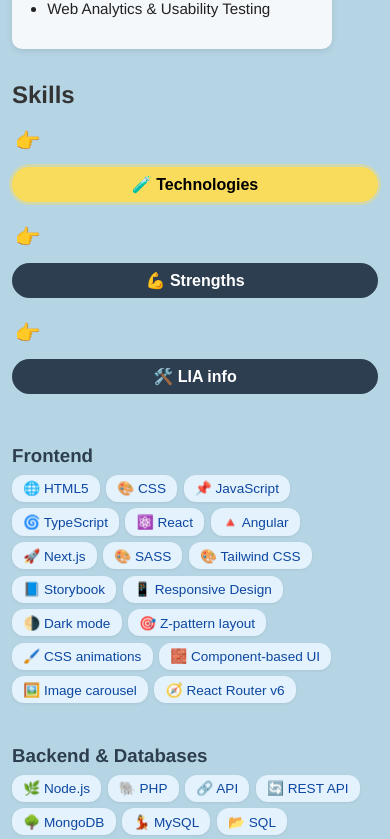
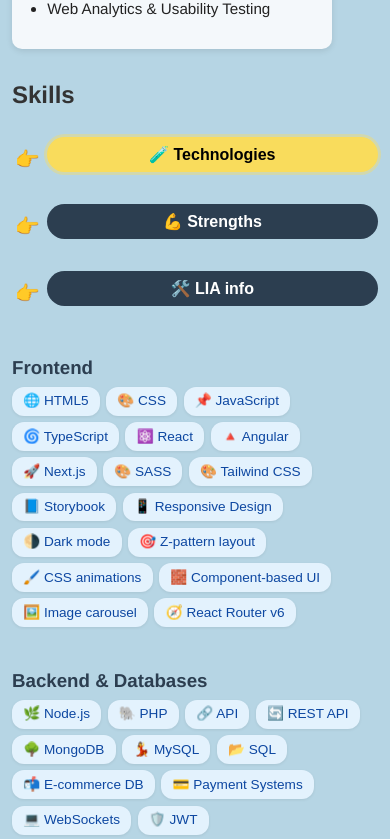
Before and after one commit to StefanPalsson/Stefan-CV, a React (Vite) app: page / in a window 390 px wide. Shown: the part 840-1679 px from the top of the page. Built offline with nearby package versions, Linux system fonts and the light colour scheme.

Commit message:
Fix: mobil tabs, finger-ikon och badges responsiva

```diff
--- a/src/App.css
+++ b/src/App.css
@@ -655,3 +655,55 @@
     );
   }
 }
+
+/* =========================
+   FIX: Tabs + Finger + Badges
+   ========================= */
+
+/* Gör badges robusta: behåll form, wrap mellan badges, aldrig klippt text */
+.tech-badges {
+  display: flex;
+  flex-wrap: wrap;
+  gap: 0.5rem;
+}
+
+.tech-tags button,
+.tech-badges span {
+  display: inline-flex;            /* bättre boxmodell än inline */
+  align-items: center;
+  line-height: 1.3;                /* undvik att text/bakgrund klipper varandra */
+  white-space: nowrap;             /* ingen radbrytning inne i en badge */
+}
+
+/* Extra säkerhet när utrymmet är riktigt tight */
+@supports (overflow-wrap: anywhere) {
+  .tech-tags { row-gap: 0.5rem; column-gap: 0.5rem; }
+}
+
+/* --- Mobil: lägg finger till vänster om varje knapp --- */
+@media (max-width: 768px) {
+  /* Grid med 2 kolumner: [👉][knapp] i varje rad */
+  .tab-wrapper {
+    display: grid;
+    grid-template-columns: auto 1fr;
+    gap: 0.5rem 0.6rem; /* rad-gap / kolumn-gap */
+    align-items: center;
+    width: 100%;
+  }
+
+  /* Fingret i kolumn 1, knappar i kolumn 2 (sker naturligt pga DOM-ordning) */
+  .finger-icon {
+    font-size: 1.25rem;    /* aningen mindre på mobil */
+    line-height: 1;        /* kompakt */
+  }
+
+  .nav-button {
+    width: 100%;           /* fyll raden bredvid fingret */
+    min-width: 0;          /* tillåt krymp */
+    padding: 0.55rem 1rem; /* lite smalare så allt får plats */
+    justify-content: center;
+  }
+
+  /* Ta bort ev. “flex: 1” från tidigare regler när vi kör grid */
+  .tab-buttons .nav-button { flex: initial; }
+}
```
